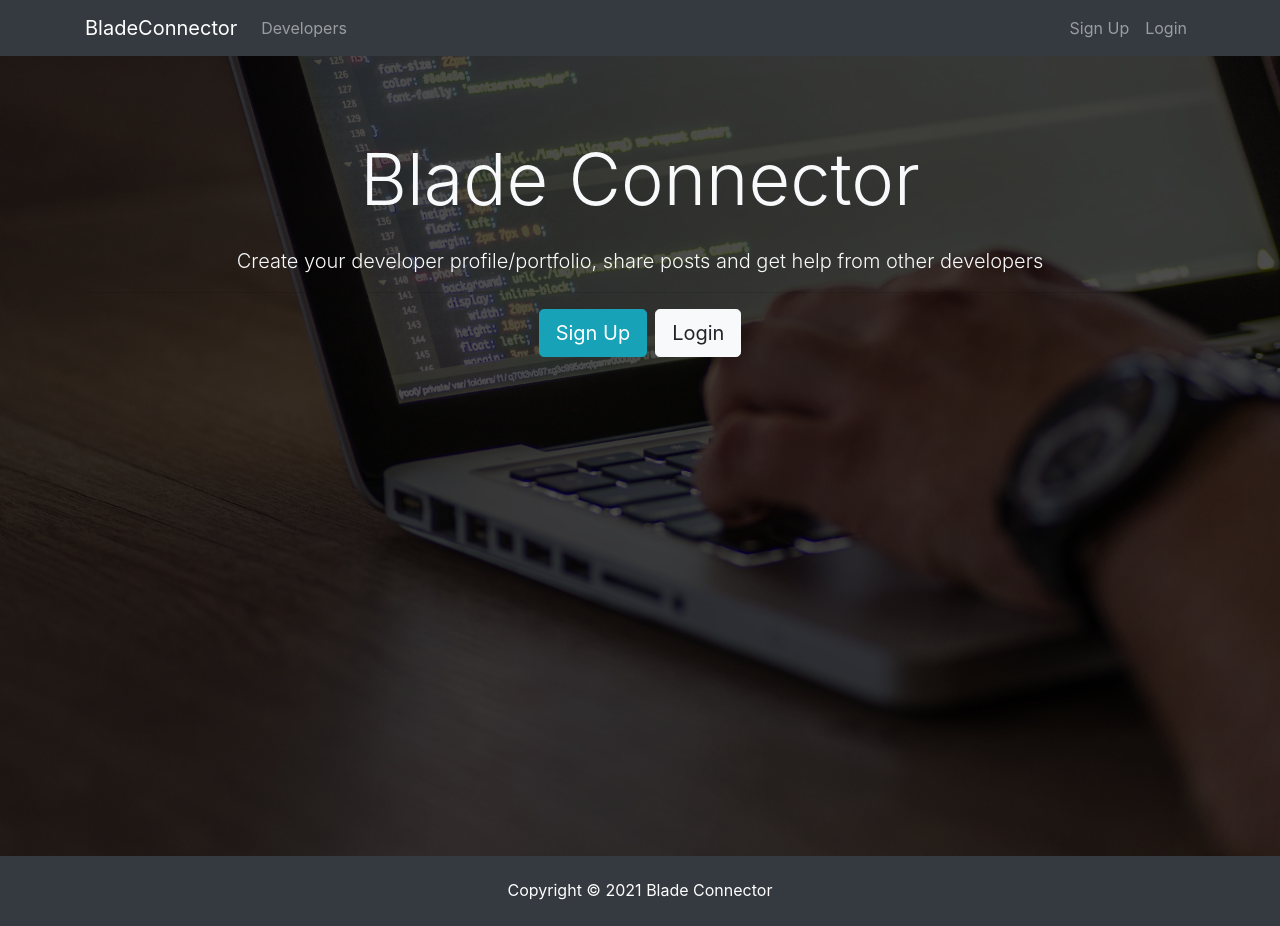
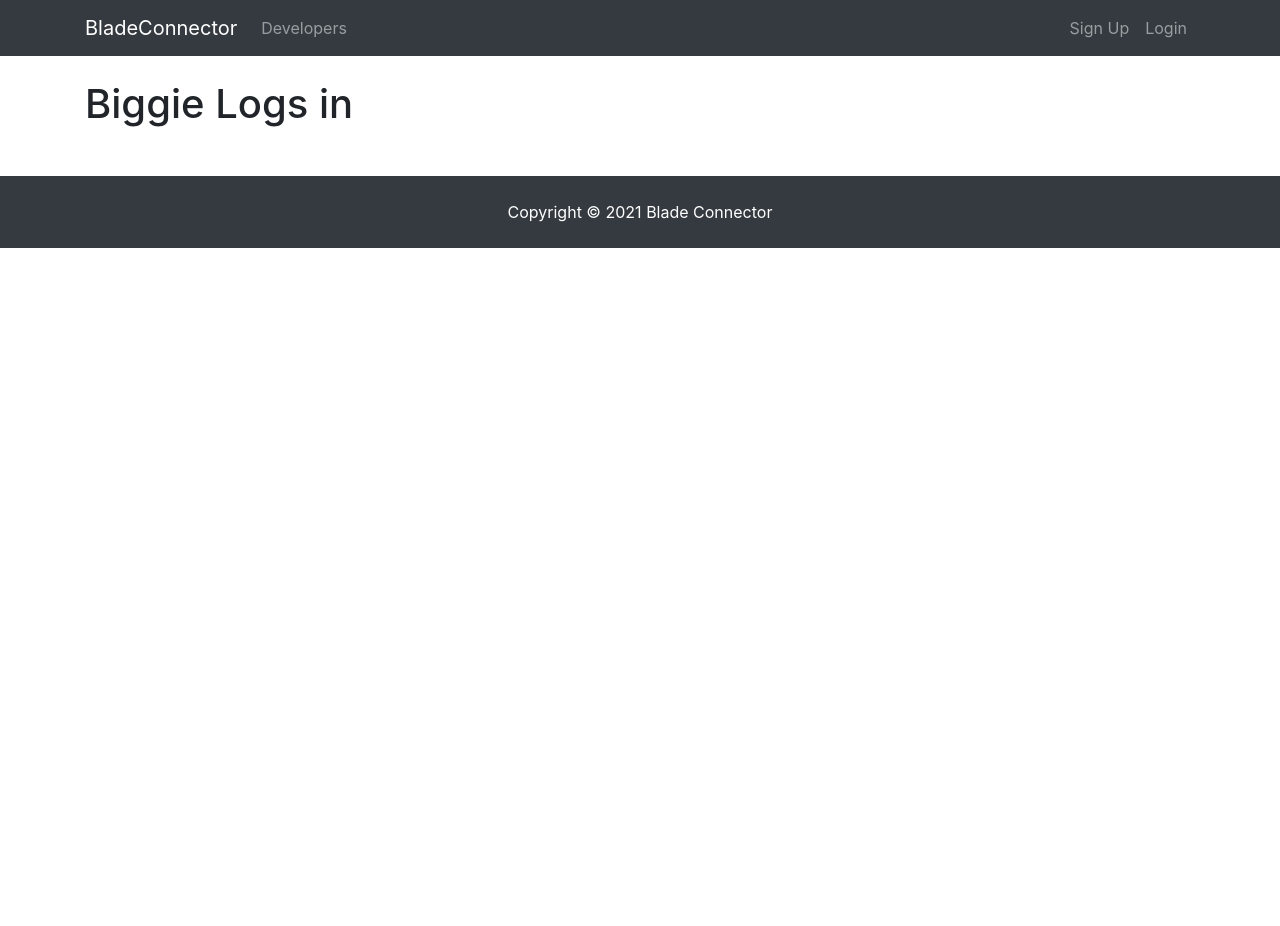
Before and after one commit to olorunyomi97/BladeConnector, a React (Create React App) app in the folder client/: page /login in a window 1280 px wide. After the commit the page ends 800 px from the top, so only its background shows below. Built offline with nearby package versions, Linux system fonts and the light colour scheme.

Commit message:
React Router Setup

```diff
--- a/client/package.json
+++ b/client/package.json
@@ -8,6 +8,7 @@
     "@testing-library/user-event": "^12.1.10",
     "react": "^17.0.2",
     "react-dom": "^17.0.2",
+    "react-router-dom": "^5.2.0",
     "react-scripts": "4.0.3",
     "web-vitals": "^1.0.1"
   },
--- a/client/src/App.js
+++ b/client/src/App.js
@@ -1,19 +1,28 @@
-import React, { Component } from 'react';
+import React, { Component } from "react";
+import { BrowserRouter as Router, Route } from "react-router-dom";
 
-import Navbar from './components/layout/Navbar'
-import Landing from './components/layout/Landing'
-import Footer from './components/layout/Footer'
+import Navbar from "./components/layout/Navbar";
+import Landing from "./components/layout/Landing";
+import Footer from "./components/layout/Footer";
+import Register from "./components/auth/Register";
+import Login from "./components/auth/Login";
 
-import './App.css';
+import "./App.css";
 
 class App extends Component {
     render() {
         return (
+            <Router>
                 <div className="App">
                     <Navbar />
-        <Landing />
+                    <Route exact path="/" component={ Landing } />
+                    <div className="container">
+                      <Route exact path="/register" component={ Register } />
+                      <Route exact path="/login" component={ Login } />
+                    </div>
                     <Footer />
                 </div>
+            </Router>
         );
     }
 }
--- /dev/null
+++ b/client/src/components/auth/Login.js
@@ -0,0 +1,13 @@
+import React, { Component } from 'react'
+
+class Login extends Component {
+    render() {
+        return (
+            <div>
+                <h1>Biggie Logs in</h1>
+            </div>
+        )
+    }
+}
+
+export default Login;
--- /dev/null
+++ b/client/src/components/auth/Register.js
@@ -0,0 +1,13 @@
+import React, { Component } from 'react'
+
+class Register extends Component {
+    render() {
+        return (
+            <div>
+                <h1>Biggie Registers</h1>
+            </div>
+        )
+    }
+}
+
+export default Register;
--- a/client/src/components/layout/Landing.js
+++ b/client/src/components/layout/Landing.js
@@ -1,20 +1,20 @@
-import React, { Component } from 'react'
+import React, { Component } from 'react';
+import { Link } from 'react-router-dom';
 
 class Landing extends Component {
     render() {
         return (
             <div>
-                <div class="landing">
-                    <div class="dark-overlay landing-inner text-light">
-                        <div class="container">
-                            <div class="row">
-                            <div class="col-md-12 text-center">
-                                <h1 class="display-3 mb-4">Blade Connector
-                                </h1>
-                                <p class="lead"> Create your developer profile/portfolio, share posts and get help from other developers</p>
+                <div className="landing">
+                    <div className="dark-overlay landing-inner text-light">
+                        <div className="container">
+                            <div className="row">
+                            <div className="col-md-12 text-center">
+                                <h1 className="display-3 mb-4">Blade Connector</h1>
+                                    <p className="lead"> {'  '}Create your developer profile/portfolio, share posts and get help from other developers</p>
                                 <hr />
-                                <a href="register.html" class="btn btn-lg btn-info mr-2">Sign Up</a>
-                                <a href="login.html" class="btn btn-lg btn-light">Login</a>
+                                <Link to="/register" className="btn btn-lg btn-info mr-2">Sign Up</Link>
+                                <Link to="/login" className="btn btn-lg btn-light">Login</Link>
                             </div>
                             </div>
                         </div>
--- a/client/src/components/layout/Navbar.js
+++ b/client/src/components/layout/Navbar.js
@@ -1,4 +1,5 @@
-import React, { Component } from 'react'
+import React, { Component } from 'react';
+import { Link } from 'react-router-dom';
 
 class Navbar extends Component {
     render() {
@@ -6,7 +7,7 @@ class Navbar extends Component {
             <div>
                 <nav className="navbar navbar-expand-sm navbar-dark bg-dark mb-4">
                     <div className="container">
-                    <a className="navbar-brand" href="landing.html">BladeConnector</a>
+                        <Link className="navbar-brand" to="/">BladeConnector</Link>
                         <button className="navbar-toggler" type="button" data-toggle="collapse" data-target="#mobile-nav">
                             <span className="navbar-toggler-icon"></span>
                         </button>
@@ -14,17 +15,16 @@ class Navbar extends Component {
                         <div className="collapse navbar-collapse" id="mobile-nav">
                             <ul className="navbar-nav mr-auto">
                                 <li className="nav-item">
-                            <a className="nav-link" href="profiles.html"> Developers
-                            </a>
+                                    <a className="nav-link" href="profiles.html"> {' '}Developers</a>
                                 </li>
                             </ul>
 
                             <ul className="navbar-nav ml-auto">
                                 <li className="nav-item">
-                            <a className="nav-link" href="register.html">Sign Up</a>
+                                    <Link className="nav-link" to="/register">Sign Up</Link>
                                 </li>
                                 <li className="nav-item">
-                            <a className="nav-link" href="login.html">Login</a>
+                                    <Link className="nav-link" to="/login">Login</Link>
                                 </li>
                             </ul>
                         </div>
```
Also changed, not shown: client/src/components/README.md (deleted), 2 other files (tests, documents, lock files or other folders). Lines whose indentation alone changed are shown as unchanged.
